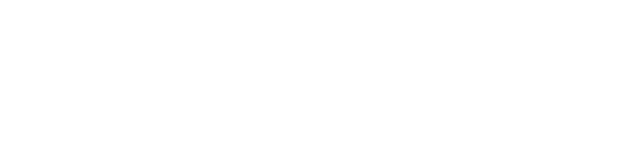
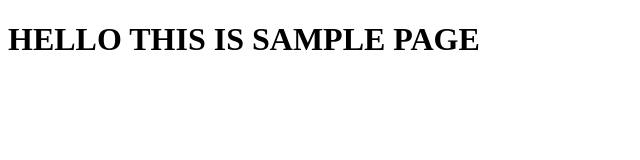
Before and after one commit to ronelelorde/ronelelorde.github.io, a plain HTML site: page index.html in a window 1280 px wide. Shown: the whole page, without its empty margins (0-640 px from the left). Drawn offline with Linux system fonts and the light colour scheme.

Commit message:
index html sample

```diff
--- a/index.html
+++ b/index.html
@@ -4,6 +4,6 @@
 	<title>Ronel Elorde Sample</title>
 </head>
 <body>
-
+  <h1>HELLO THIS IS SAMPLE PAGE</h1>
 </body>
 </html>
```
